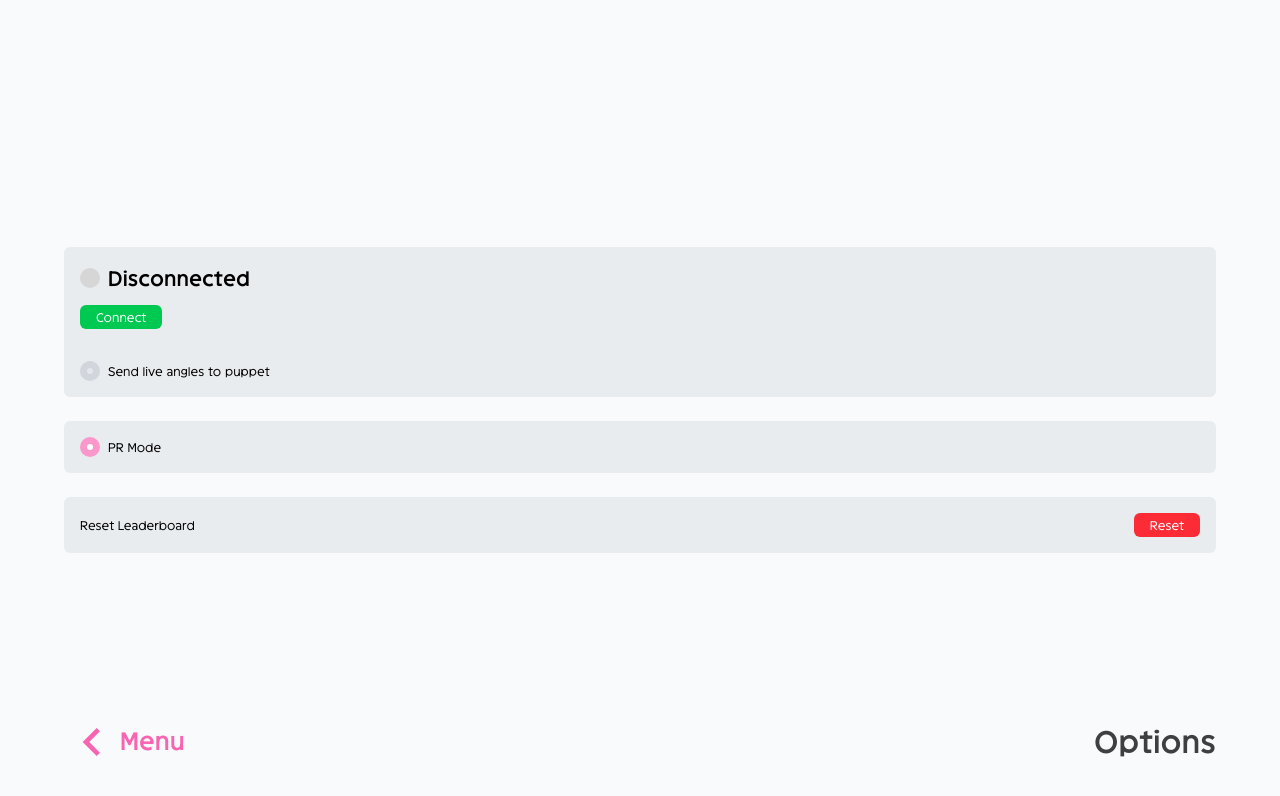
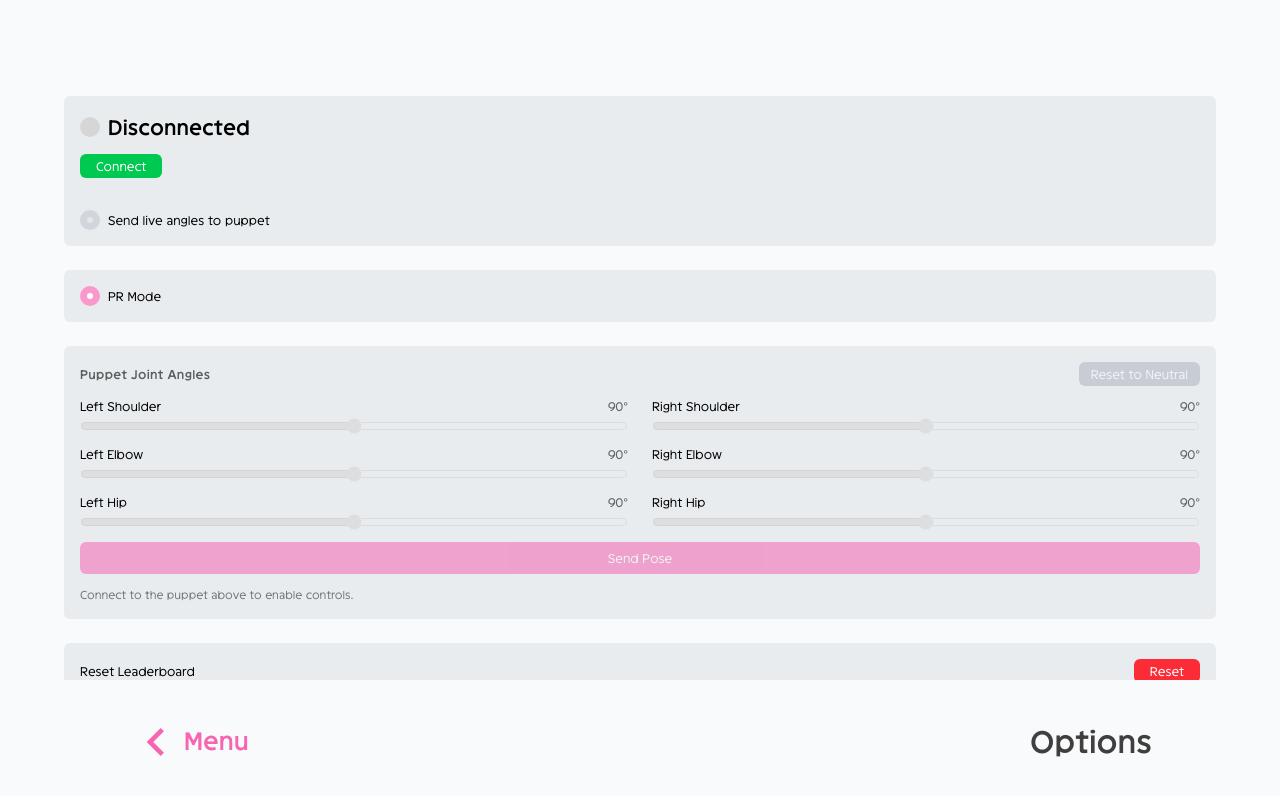
Before and after one commit to vensah-dev/wro-project, a React (Vite) app: page / in a window 1280 px wide. Both pictures are taken after a click on the button "Options". Shown: the top 796 px of the page. Built offline with nearby package versions, Linux system fonts and the light colour scheme.

Commit message:
added puppet limb settings

```diff
--- a/src/leaderboard-screen.jsx
+++ b/src/leaderboard-screen.jsx
@@ -2,6 +2,7 @@ import { MdOutlineKeyboardArrowLeft } from "react-icons/md";
 import SerialControlPanel from './components/shared/SerialControlPanel';
 import { useState } from 'react';
 import { useSerialContext } from './components/hooks/SerialContext';
+import {SubMenuFooter} from './main-menu';
 
 export default function LeaderboardScreen({ onExit }) {
   const serial = useSerialContext();
@@ -23,7 +24,7 @@ export default function LeaderboardScreen({ onExit }) {
     });
 
   return (
-    <div className="relative flex h-screen w-full px-16 flex-col items-center justify-center gap-6 bg-gray-50">
+    <div className="relative flex h-screen w-full px-16 flex-col items-center justify-center gap-6 bg-gray-50 pt-24">
 
       {/* High Scores Container */}
       <div className="z-20 flex w-full max-w-lg flex-col gap-3 rounded-lg bg-gray-200/75 p-6 text-black shadow-sm max-h-[80%]">
@@ -54,19 +55,7 @@ export default function LeaderboardScreen({ onExit }) {
       </div>
 
       {/* Bottom Navigation */}
-      <div className="flex justify-between w-full h-shrink items-center absolute bottom-0 px-16 py-8">
-        <div
-          onClick={onExit}
-          className="relative text-2xl font-semibold text-pink-500/75 hover:text-pink-500/50 w-min active:gap-2 gap-0 flex items-center justify-between transition-all duration-150 ease-in-out cursor-pointer"
-        >
-          <div className="relative h-14 aspect-square">
-            <MdOutlineKeyboardArrowLeft className="h-full w-full top-0.5 absolute" />
-          </div>
-          Menu
-        </div>
-
-        <p className="text-3xl font-semibold text-black/75">Leaderboard</p>
-      </div>
+      <SubMenuFooter menuName="Leaderboard" onExit={onExit} />
 
     </div>
   );
--- a/src/main-menu.jsx
+++ b/src/main-menu.jsx
@@ -1,8 +1,5 @@
 import React, { useState, useEffect } from 'react';
-import CompeteMode from './components/compete/CompeteMode';
-import LearnMode from './components/learn/LearnMode';
-import { getSongById } from './components/songs';
-import { SONGS } from './components/songs';
+import { MdOutlineKeyboardArrowLeft } from "react-icons/md";
 import SelectMenu from './select-menu';
 import OptionsMenu from './options-menu';
 import LeaderboardScreen from './leaderboard-screen';
@@ -103,3 +100,18 @@ export default function MainMenu() {
         </div>
     );
 }
+
+export function SubMenuFooter({menuName, onExit}) {
+  return (
+      <div className="z-60 flex justify-between w-full items-center bottom-0 px-16 py-8 bg-gray-50 sticky">
+        <div onClick={onExit} className='relative text-2xl font-semibold text-pink-500/75 hover:text-pink-500/50 w-min active:gap-2 gap-0 flex items-center justify-between transition-all duration-150 ease-in-out'>
+          <div className='relative h-14 aspect-square '>
+            <MdOutlineKeyboardArrowLeft className='h-full w-full top-0.5 absolute'/>
+          </div>
+          Menu
+        </div>
+
+        <p className="text-3xl font-semibold text-black/75">{menuName}</p>
+      </div>
+  );
+}
--- a/src/options-menu.jsx
+++ b/src/options-menu.jsx
@@ -1,17 +1,18 @@
-import { MdOutlineKeyboardArrowLeft } from "react-icons/md";
 import SerialControlPanel from './components/shared/SerialControlPanel';
-import { useState } from 'react';
+import { useState, useCallback } from 'react';
 
 import { useSerialContext } from './components/hooks/SerialContext';
+import { SERVO_CHANNELS, formatPoseLine } from './components/puppetAngles';
+import {SubMenuFooter} from './main-menu';
 
+const NEUTRAL_ANGLE_DEG = 90;
 
 export default function OptionsMenu({onExit, prMode, setPrMode}) {
-
   const serial = useSerialContext();
   const [transmissionEnabled, setTransmissionEnabled] = useState(true);
 
   return(
-    <div className="relative flex h-screen w-full px-16 flex-col items-center justify-center gap-6 bg-gray-50 ">
+    <div className="relative flex h-max w-full px-16 flex-col items-center justify-center gap-6 bg-gray-50 pt-24">
 
       <SerialControlPanel
         isSupported={serial.isSupported}
@@ -38,6 +39,8 @@ export default function OptionsMenu({onExit, prMode, setPrMode}) {
 
         </div>
       </label>
+
+      <PuppetSettings serial={serial} transmissionEnabled={transmissionEnabled}/>
 
       <div className="z-20 flex w-full flex-col gap-2 rounded-md bg-gray-200/75 text-black p-4">
         <div className="flex items-center justify-between gap-3">
@@ -66,17 +69,101 @@ export default function OptionsMenu({onExit, prMode, setPrMode}) {
         </div>
       </div>
 
-      <div className="flex justify-between w-full h-shrink items-center absolute bottom-0 px-16 py-8">
-        <div onClick={onExit} className='relative text-2xl font-semibold text-pink-500/75 hover:text-pink-500/50 w-min active:gap-2 gap-0 flex items-center justify-between transition-all duration-150 ease-in-out'>
-          <div className='relative h-14 aspect-square '>
-            <MdOutlineKeyboardArrowLeft className='h-full w-full top-0.5 absolute'/>
-          </div>
-          Menu
-        </div>
-
-        <p className="text-3xl font-semibold text-black/75">Options</p>
-      </div>
+      <SubMenuFooter menuName="Options" onExit={onExit} />
 
     </div>
   );
 }
+
+export function PuppetSettings({serial, transmissionEnabled}) {
+
+  // One angle (0-180) per servo, indexed the same way as SERVO_CHANNELS
+  // (0 leftShoulder, 1 rightShoulder, 2 leftElbow, 3 rightElbow, 4 leftHip, 5 rightHip)
+  const [jointAngles, setJointAngles] = useState(
+    () => SERVO_CHANNELS.map(() => NEUTRAL_ANGLE_DEG)
+  );
+
+  const isConnected = serial.isSupported && serial.status === 'connected';
+
+  // Sends the full 6-angle pose line, same wire format puppetAngles.js
+  // produces from computeServoAngles() output.
+  const sendPose = useCallback((angles) => {
+    if (!transmissionEnabled || !isConnected) return;
+    serial.sendLine(formatPoseLine(angles));
+  }, [serial, transmissionEnabled, isConnected]);
+
+  // Live-updates the slider's own readout while dragging, without
+  // spamming the serial line on every pixel of drag.
+  const handleAngleDrag = (index, value) => {
+    setJointAngles((prev) => {
+      const next = [...prev];
+      next[index] = value;
+      return next;
+    });
+  };
+
+  // Fires once when the user releases a slider (mouse up / touch end) -
+  // this is when we actually write to the puppet.
+  const handleAngleCommit = (index, value) => {
+    setJointAngles((prev) => {
+      const next = [...prev];
+      next[index] = value;
+      sendPose(next);
+      return next;
+    });
+  };
+
+  const handleResetPose = () => {
+    const neutral = SERVO_CHANNELS.map(() => NEUTRAL_ANGLE_DEG);
+    setJointAngles(neutral);
+    sendPose(neutral);
+  };
+  return (
+      <div className="z-20 flex w-full flex-col gap-3 rounded-md bg-gray-200/75 text-black p-4">
+        <div className="flex items-center justify-between gap-3">
+          <span className="text-xs font-semibold tracking-wide text-black/60">Puppet Joint Angles</span>
+          <button
+            onClick={handleResetPose}
+            disabled={!isConnected}
+            className="rounded-md bg-gray-400 px-3 py-1 text-xs text-white hover:bg-gray-500 active:scale-95 transition-all duration-300 ease-in-out disabled:opacity-40 disabled:cursor-not-allowed"
+          >
+            Reset to Neutral
+          </button>
+        </div>
+
+        <div className="grid grid-cols-1 sm:grid-cols-2 gap-x-6 gap-y-3">
+          {SERVO_CHANNELS.map(({ id, label }) => (
+            <div key={id} className="flex flex-col gap-1">
+              <div className="flex items-center justify-between text-xs text-black">
+                <span>{label}</span>
+                <span className="tabular-nums text-black/60">{jointAngles[id]}&deg;</span>
+              </div>
+              <input
+                type="range"
+                min={0}
+                max={180}
+                value={jointAngles[id]}
+                onChange={(e) => handleAngleDrag(id, Number(e.target.value))}
+                onMouseUp={(e) => handleAngleCommit(id, Number(e.target.value))}
+                onTouchEnd={(e) => handleAngleCommit(id, Number(e.target.value))}
+                disabled={!isConnected}
+                className="w-full accent-pink-500 disabled:opacity-40"
+              />
+            </div>
+          ))}
+        </div>
+
+        <button
+          onClick={() => sendPose(jointAngles)}
+          disabled={!isConnected}
+          className="rounded-md bg-pink-500 px-4 py-2 text-xs text-white hover:bg-pink-600 active:scale-95 transition-all duration-300 ease-in-out disabled:opacity-40 disabled:cursor-not-allowed"
+        >
+          Send Pose
+        </button>
+
+        {!isConnected && (
+          <span className="text-[11px] text-black/50">Connect to the puppet above to enable controls.</span>
+        )}
+      </div>
+  );
+}
```
